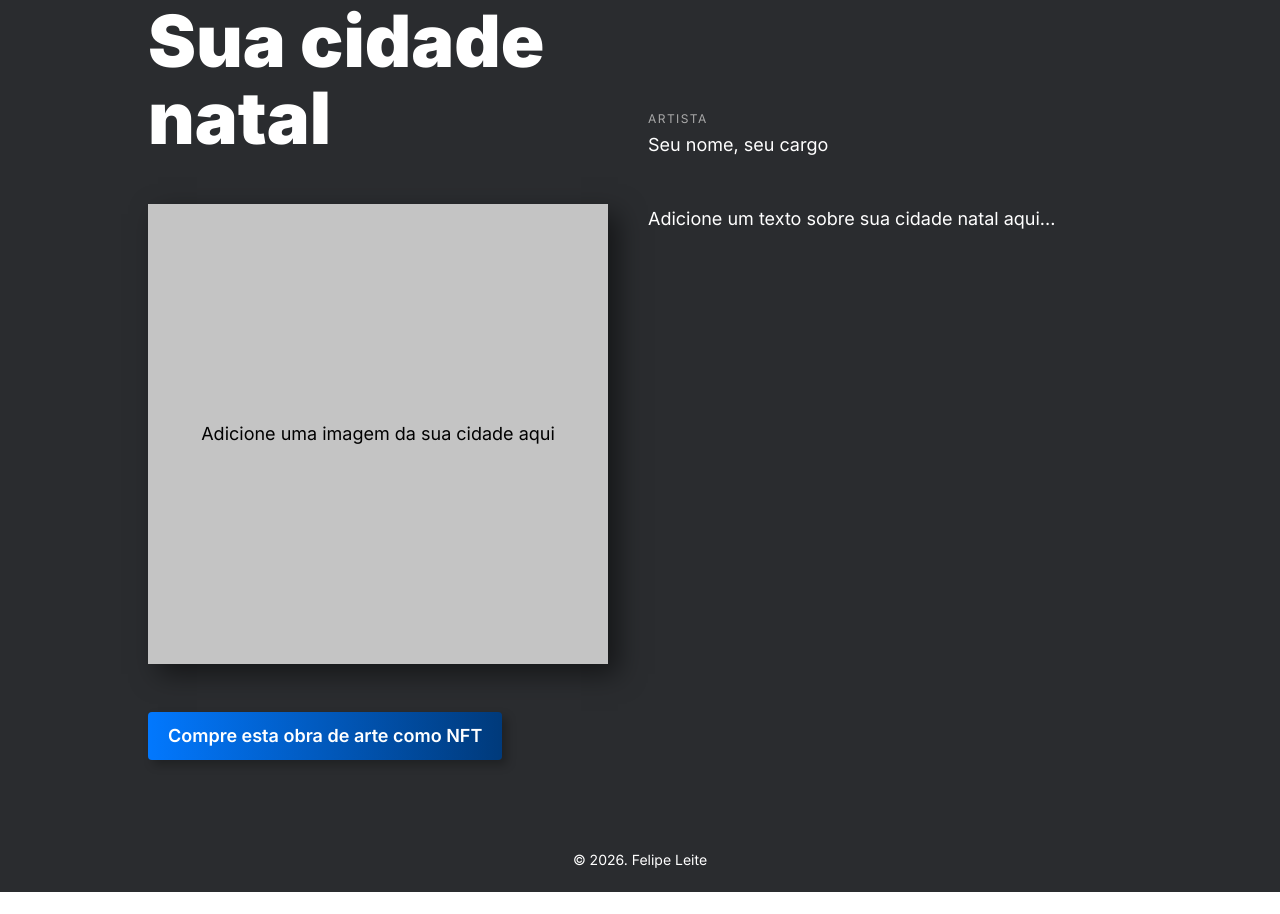
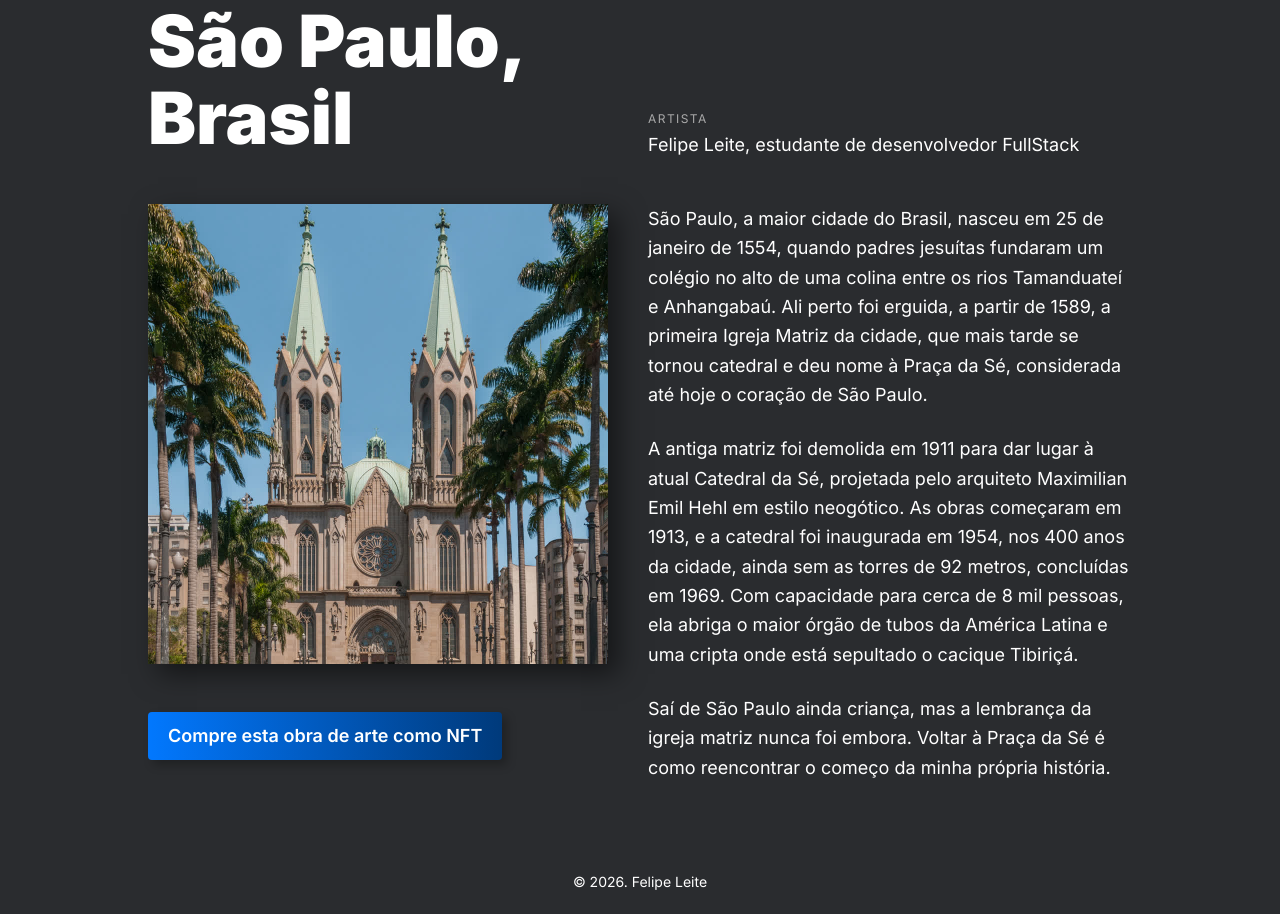
Before and after one commit to 8felps8/web_project_homeland, a plain HTML site: page index.html in a window 1280 px wide. Shown: the part 4990-5904 px from the top of the page. Before the commit the page ends 5882 px from the top, so only its background shows below. Drawn offline with Linux system fonts and the light colour scheme.

Commit message:
add hometown

```diff
--- a/blocks/place.css
+++ b/blocks/place.css
@@ -45,18 +45,6 @@
   aspect-ratio: 1 / 1;
   object-fit: cover;
   box-shadow: 10px 10px 25px rgba(0, 0, 0, 0.5);
-}
-
-.place__image_empty {
-  display: flex;
-  align-items: center;
-  justify-content: center;
-  margin: 0;
-  background-color: #c4c4c4;
-  color: #000;
-  font-size: 18px;
-  line-height: 1.63;
-  text-align: center;
 }
 
 .place__image:hover {
--- a/index.html
+++ b/index.html
@@ -227,17 +227,40 @@
             >
           </article>
           <article class="place">
-            <h2 class="place__title">Sua cidade natal</h2>
+            <h2 class="place__title">São Paulo, Brasil</h2>
             <div class="place__website">
               <p class="place__url-heading">Artista</p>
-              <p class="place__artist">Seu nome, seu cargo</p>
+              <p class="place__artist">
+                Felipe Leite, estudante de desenvolvedor FullStack
+              </p>
             </div>
-            <p class="place__image place__image_empty">
-              Adicione uma imagem da sua cidade aqui
-            </p>
+            <img
+              class="place__image"
+              src="./images/sao-paulo.jpg"
+              alt="Fachada neogótica da Catedral da Sé, em São Paulo, com suas duas torres"
+            />
             <div class="place__description">
               <p class="place__paragraph">
-                Adicione um texto sobre sua cidade natal aqui...
+                São Paulo, a maior cidade do Brasil, nasceu em 25 de janeiro de
+                1554, quando padres jesuítas fundaram um colégio no alto de uma
+                colina entre os rios Tamanduateí e Anhangabaú. Ali perto foi
+                erguida, a partir de 1589, a primeira Igreja Matriz da cidade,
+                que mais tarde se tornou catedral e deu nome à Praça da Sé,
+                considerada até hoje o coração de São Paulo.
+              </p>
+              <p class="place__paragraph">
+                A antiga matriz foi demolida em 1911 para dar lugar à atual
+                Catedral da Sé, projetada pelo arquiteto Maximilian Emil Hehl em
+                estilo neogótico. As obras começaram em 1913, e a catedral foi
+                inaugurada em 1954, nos 400 anos da cidade, ainda sem as torres
+                de 92 metros, concluídas em 1969. Com capacidade para cerca de 8
+                mil pessoas, ela abriga o maior órgão de tubos da América Latina
+                e uma cripta onde está sepultado o cacique Tibiriçá.
+              </p>
+              <p class="place__paragraph">
+                Saí de São Paulo ainda criança, mas a lembrança da igreja matriz
+                nunca foi embora. Voltar à Praça da Sé é como reencontrar o
+                começo da minha própria história.
               </p>
             </div>
             <a
```
Also changed, not shown: images/sao-paulo.jpg (added).
